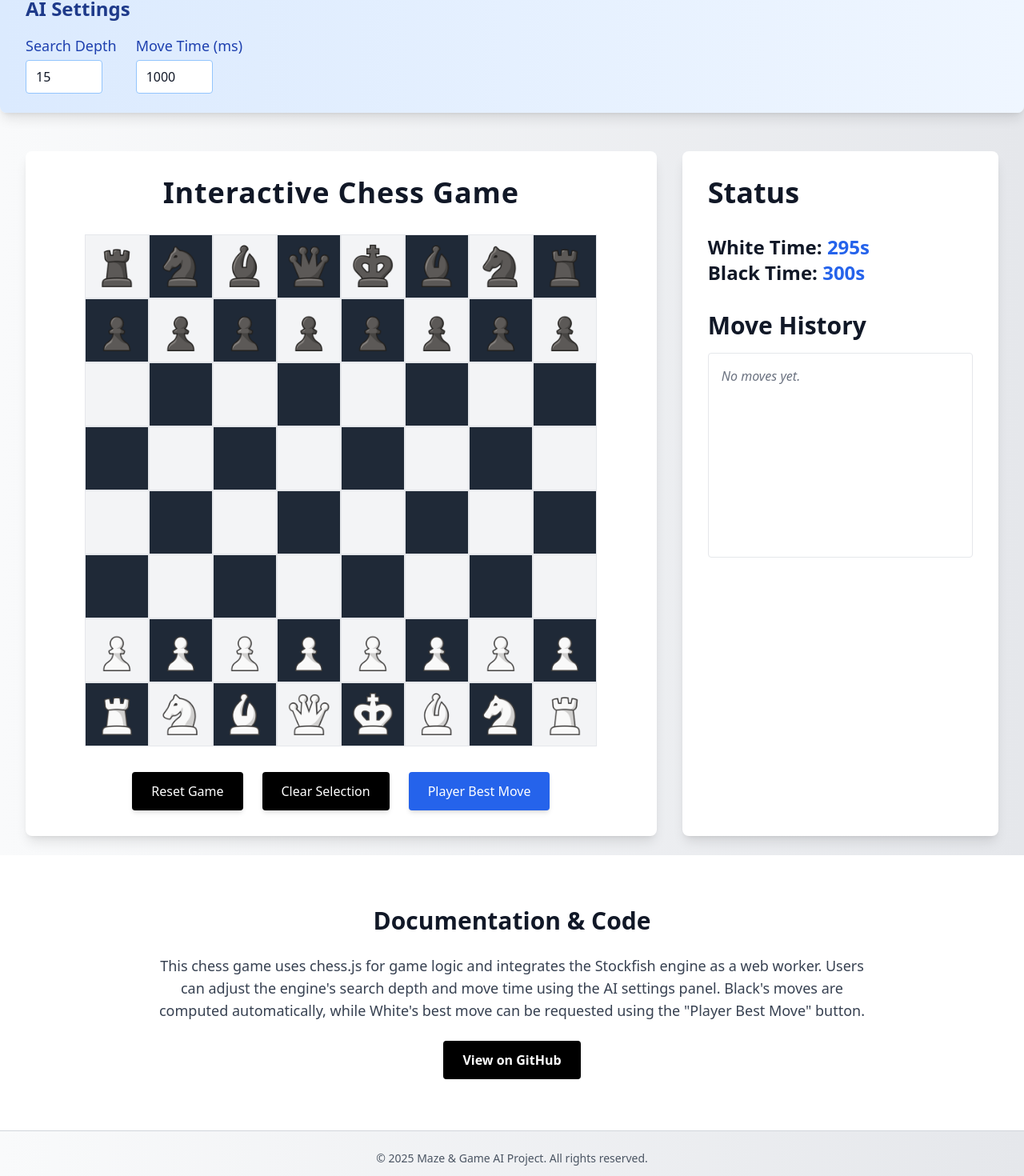
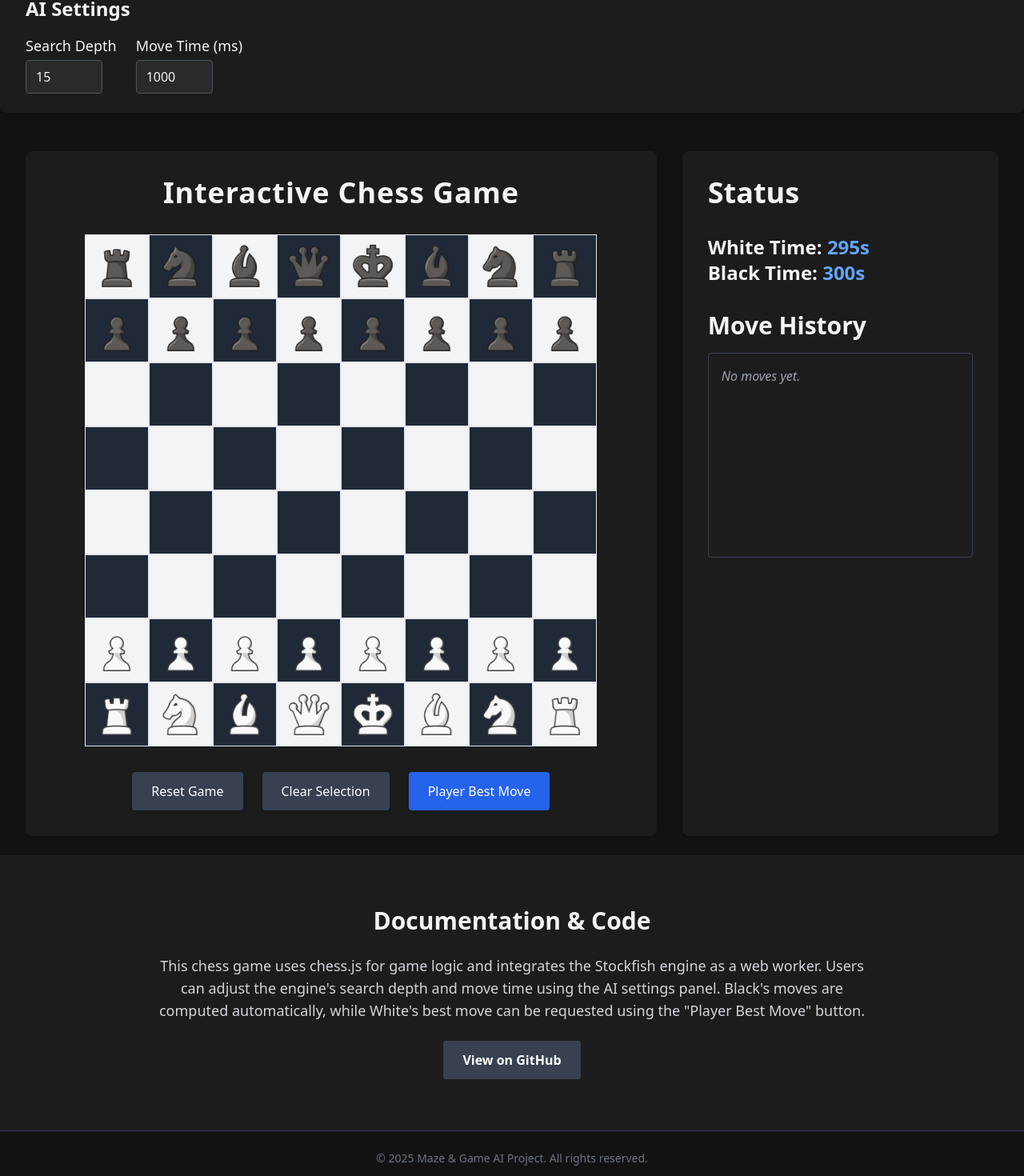
Before and after one commit to yanchikpiypiy/NnueLab-platfrom, a React (Create React App) app: page /chess in a window 1280 px wide. Shown: the part 117-1587 px from the top of the page at 80% size. Built offline with nearby package versions, Linux system fonts and the light colour scheme.

Commit message:
even more conditional checks :((((( ("should split this decision component tommorow")

```diff
--- a/src/App.css
+++ b/src/App.css
@@ -2,7 +2,11 @@
 @tailwind components;
 @tailwind utilities;
 
-
+html, body {
+  @apply bg-[#121212] text-gray-100; /* or text-white, as you prefer */
+  margin: 0;
+  padding: 0;
+}
 .maze-wrapper {
   display: flex;
   justify-content: center;
--- a/src/components/BenchMarks/Benchmark.jsx
+++ b/src/components/BenchMarks/Benchmark.jsx
@@ -121,7 +121,7 @@ const MazeBenchmarks = ({ mazeData, mazeGeneration }) => {
     for (let i = 0; i < runCount; i++) {
       const { mazeId } = benchmarks["DFS"][i];
       mazeRunCount[mazeId] = (mazeRunCount[mazeId] || 0) + 1;
-      labels.push(`Maze ${mazeId} - Run ${mazeRunCount[mazeId]}`);
+      labels.push(`Maze ${mazeId - 1} - Run ${mazeRunCount[mazeId]}`);
     }
 
     // Build runtime chart dataset.
--- a/src/components/ChessGameComps/Aisettings.jsx
+++ b/src/components/ChessGameComps/Aisettings.jsx
@@ -3,27 +3,27 @@ import React from 'react';
 
 const AiSettings = ({ aiDepth, aiMoveTime, setAIDepth, setAIMoveTime }) => {
   return (
-    <section className="container mx-auto px-8 py-6 bg-gradient-to-r from-blue-100 to-blue-50 rounded-lg shadow-lg mb-6">
-      <h3 className="text-2xl font-bold mb-4 text-blue-900">AI Settings</h3>
+    <section className="container mx-auto px-8 py-6 bg-[#1c1c1c] text-gray-100 rounded-lg shadow mb-6">
+      <h3 className="text-2xl font-bold mb-4">AI Settings</h3>
       <div className="flex flex-wrap gap-6">
         <div>
-          <label className="block text-lg font-medium mb-1 text-blue-800">Search Depth</label>
+          <label className="block text-lg font-medium mb-1">Search Depth</label>
           <input
             type="number"
             min="1"
             value={aiDepth}
             onChange={(e) => setAIDepth(parseInt(e.target.value, 10))}
-            className="w-24 border border-blue-300 rounded px-3 py-2 focus:outline-none focus:ring-2 focus:ring-blue-400"
+            className="w-24 bg-[#2a2a2a] border border-gray-600 rounded px-3 py-2 focus:outline-none focus:ring-2 focus:ring-blue-600 text-gray-100"
           />
         </div>
         <div>
-          <label className="block text-lg font-medium mb-1 text-blue-800">Move Time (ms)</label>
+          <label className="block text-lg font-medium mb-1">Move Time (ms)</label>
           <input
             type="number"
             min="100"
             value={aiMoveTime}
             onChange={(e) => setAIMoveTime(parseInt(e.target.value, 10))}
-            className="w-24 border border-blue-300 rounded px-3 py-2 focus:outline-none focus:ring-2 focus:ring-blue-400"
+            className="w-24 bg-[#2a2a2a] border border-gray-600 rounded px-3 py-2 focus:outline-none focus:ring-2 focus:ring-blue-600 text-gray-100"
           />
         </div>
       </div>
--- a/src/components/ChessGameComps/SideBar.jsx
+++ b/src/components/ChessGameComps/SideBar.jsx
@@ -3,24 +3,26 @@ import React from 'react';
 
 const Sidebar = React.forwardRef(({ whiteTime, blackTime, moveHistory }, ref) => {
   return (
-    <aside className="w-full md:w-1/3 bg-white rounded-lg shadow-lg p-8 flex flex-col">
+    <aside className="w-full md:w-1/3 bg-[#1c1c1c] text-gray-100 rounded-lg shadow p-8 flex flex-col">
       <h3 className="text-4xl font-bold mb-8">Status</h3>
       <div className="mb-8">
         <p className="text-2xl font-semibold">
-          White Time: <span className="text-blue-600">{whiteTime}s</span>
+          White Time: <span className="text-blue-400">{whiteTime}s</span>
         </p>
         <p className="text-2xl font-semibold">
-          Black Time: <span className="text-blue-600">{blackTime}s</span>
+          Black Time: <span className="text-blue-400">{blackTime}s</span>
         </p>
       </div>
+
       <h3 className="text-3xl font-bold mb-4">Move History</h3>
-      <div ref={ref} className="flex-1 overflow-y-auto border border-gray-200 rounded p-4 max-h-64">
+      <div ref={ref} className="flex-1 overflow-y-auto border border-gray-700 rounded p-4 max-h-64">
         {moveHistory.length === 0 ? (
-          <p className="text-gray-500 italic">No moves yet.</p>
+          <p className="text-gray-400 italic">No moves yet.</p>
         ) : (
           moveHistory.map((move, index) => (
-            <p key={index} className="text-lg">
-              {index % 2 === 0 ? `${Math.floor(index / 2) + 1}. ` : ''}{move}
+            <p key={index} className="text-lg text-gray-100">
+              {index % 2 === 0 ? `${Math.floor(index / 2) + 1}. ` : ''}
+              {move}
             </p>
           ))
         )}
--- a/src/components/ChessGamePage.jsx
+++ b/src/components/ChessGamePage.jsx
@@ -37,10 +37,10 @@ const ChessGamePageWithImages = () => {
   const [engineFen, setEngineFen] = useState(null);
   const activeColor = gameRef.current.turn();
 
-  // Ref for the move history container.
+  // Ref for the move history container
   const moveHistoryRef = useRef(null);
 
-  // Update timers.
+  // Update timers
   useEffect(() => {
     const timer = setInterval(() => {
       if (gameRef.current.isGameOver()) {
@@ -48,15 +48,15 @@ const ChessGamePageWithImages = () => {
         return;
       }
       if (activeColor === 'w') {
-        setWhiteTime(prev => (prev > 0 ? prev - 1 : 0));
+        setWhiteTime((prev) => (prev > 0 ? prev - 1 : 0));
       } else {
-        setBlackTime(prev => (prev > 0 ? prev - 1 : 0));
+        setBlackTime((prev) => (prev > 0 ? prev - 1 : 0));
       }
     }, 1000);
     return () => clearInterval(timer);
   }, [activeColor]);
 
-  // Scroll move history to the bottom when it updates.
+  // Scroll move history to the bottom when it updates
   useEffect(() => {
     if (moveHistoryRef.current) {
       moveHistoryRef.current.scrollTop = moveHistoryRef.current.scrollHeight;
@@ -72,7 +72,11 @@ const ChessGamePageWithImages = () => {
     const square = convertToSquare(row, col);
     if (selected) {
       if (legalMoves.includes(square)) {
-        const move = gameRef.current.move({ from: selected, to: square, promotion: 'q' });
+        const move = gameRef.current.move({
+          from: selected,
+          to: square,
+          promotion: 'q',
+        });
         if (move) {
           setBoard(gameRef.current.board());
           setMoveHistory(gameRef.current.history());
@@ -94,7 +98,7 @@ const ChessGamePageWithImages = () => {
       const moves = gameRef.current.moves({ square, verbose: true });
       if (moves.length > 0) {
         setSelected(square);
-        setLegalMoves(moves.map(m => m.to));
+        setLegalMoves(moves.map((m) => m.to));
       }
     }
   };
@@ -125,7 +129,11 @@ const ChessGamePageWithImages = () => {
   };
 
   useEffect(() => {
-    if (gameRef.current.turn() === 'b' && !gameRef.current.isGameOver() && engineFen === null) {
+    if (
+      gameRef.current.turn() === 'b' &&
+      !gameRef.current.isGameOver() &&
+      engineFen === null
+    ) {
       const timeout = setTimeout(() => {
         requestAIMove();
       }, 500);
@@ -156,17 +164,24 @@ const ChessGamePageWithImages = () => {
   };
 
   return (
-    <div className="min-h-screen bg-gradient-to-r from-gray-50 to-gray-200 text-gray-900 font-sans">
+    // Entire page in a dark theme
+    <div className="min-h-screen bg-[#121212] text-gray-100 font-sans">
       <Header />
+
       <AISettings
         aiDepth={aiDepth}
         aiMoveTime={aiMoveTime}
         setAIDepth={setAIDepth}
         setAIMoveTime={setAIMoveTime}
       />
+
       <main className="container mx-auto px-8 py-6 flex flex-col md:flex-row gap-8">
-        <section className="w-full md:w-2/3 bg-white rounded-lg shadow-lg p-8">
-          <h3 className="text-4xl font-extrabold text-center mb-8 tracking-wide">Interactive Chess Game</h3>
+        {/* Chess board + controls */}
+        <section className="w-full md:w-2/3 bg-[#1c1c1c] rounded-lg shadow p-8">
+          <h3 className="text-4xl font-extrabold text-center mb-8 tracking-wide text-gray-100">
+            Interactive Chess Game
+          </h3>
+
           <ChessBoard
             board={board}
             legalMoves={legalMoves}
@@ -175,15 +190,17 @@ const ChessGamePageWithImages = () => {
             pieceImages={pieceImages}
             convertToSquare={convertToSquare}
           />
+
           {message && (
             <div className="mt-6 text-center">
-              <p className="text-2xl text-red-600 font-semibold">{message}</p>
+              <p className="text-2xl text-red-500 font-semibold">{message}</p>
             </div>
           )}
+
           <div className="mt-8 flex justify-center gap-6">
             <button
               onClick={resetGame}
-              className="bg-black text-white px-6 py-3 rounded hover:bg-gray-800 transition shadow-md"
+              className="bg-gray-700 text-white px-6 py-3 rounded hover:bg-gray-600 transition shadow-md"
             >
               Reset Game
             </button>
@@ -193,50 +210,67 @@ const ChessGamePageWithImages = () => {
                 setLegalMoves([]);
                 setMessage('');
               }}
-              className="bg-black text-white px-6 py-3 rounded hover:bg-gray-800 transition shadow-md"
+              className="bg-gray-700 text-white px-6 py-3 rounded hover:bg-gray-600 transition shadow-md"
             >
               Clear Selection
             </button>
             <button
               onClick={requestPlayerAIMove}
               disabled={gameRef.current.turn() !== 'w'}
-              className="bg-blue-600 text-white px-6 py-3 rounded hover:bg-blue-700 transition shadow-md"
+              className="bg-blue-600 text-white px-6 py-3 rounded hover:bg-blue-700 transition shadow-md disabled:bg-blue-900"
             >
               Player Best Move
             </button>
           </div>
         </section>
-        <Sidebar whiteTime={whiteTime} blackTime={blackTime} moveHistory={moveHistory} ref={moveHistoryRef} />
+
+        {/* Sidebar with timers and move history */}
+        <Sidebar
+          whiteTime={whiteTime}
+          blackTime={blackTime}
+          moveHistory={moveHistory}
+          ref={moveHistoryRef}
+        />
       </main>
+
+      {/* Stockfish integration */}
       <StockfishEngine
         fen={engineFen}
         depth={aiDepth}
         movetime={aiMoveTime}
         onBestMove={handleAIMove}
       />
+
+      {/* Modal for game-end messages */}
       {(message === 'Checkmate!' || message === 'Stalemate!' || message === 'Check!') && (
         <Modal message={message} onDismiss={dismissModal} />
       )}
-      <section id="docs" className="py-16 px-8 bg-white">
+
+      {/* Documentation & Code */}
+      <section id="docs" className="py-16 px-8 bg-[#1c1c1c]">
         <div className="max-w-4xl mx-auto text-center">
-          <h2 className="text-3xl font-bold mb-6">Documentation & Code</h2>
-          <p className="text-lg text-gray-700 mb-6">
-            This chess game uses chess.js for game logic and integrates the Stockfish engine as a web worker.
-            Users can adjust the engine's search depth and move time using the AI settings panel.
-            Black's moves are computed automatically, while White's best move can be requested using the "Player Best Move" button.
+          <h2 className="text-3xl font-bold mb-6 text-gray-100">Documentation &amp; Code</h2>
+          <p className="text-lg text-gray-300 mb-6">
+            This chess game uses chess.js for game logic and integrates the Stockfish engine as a
+            web worker. Users can adjust the engine's search depth and move time using the AI settings
+            panel. Black's moves are computed automatically, while White's best move can be requested
+            using the "Player Best Move" button.
           </p>
           <a
             href="https://github.com/yourusername/chess-game-ai"
             target="_blank"
             rel="noopener noreferrer"
-            className="inline-block bg-black text-white font-bold py-3 px-6 rounded hover:bg-gray-800 transition duration-300"
+            className="inline-block bg-gray-700 text-white font-bold py-3 px-6 rounded hover:bg-gray-600 transition duration-300"
           >
             View on GitHub
           </a>
         </div>
       </section>
-      <footer className="container mx-auto px-8 py-6 border-t border-gray-300 text-center">
-        <p className="text-sm text-gray-600">&copy; 2025 Maze &amp; Game AI Project. All rights reserved.</p>
+
+      <footer className="container mx-auto px-8 py-6 border-t border-gray-700 text-center">
+        <p className="text-sm text-gray-500">
+          &copy; 2025 Maze &amp; Game AI Project. All rights reserved.
+        </p>
       </footer>
     </div>
   );
--- a/src/components/DecisionTreePage/DecisionTreePage.jsx
+++ b/src/components/DecisionTreePage/DecisionTreePage.jsx
@@ -364,6 +364,7 @@ const DecisionTreePage = () => {
       setSolutionBranch(null);
       setTraversalFens([]);
       setCurrentStep(0);
+      setArrowTraversalQueue(0)
     } catch (err) {
       alert("Invalid board setup! Please check the position.");
     }
@@ -378,6 +379,7 @@ const DecisionTreePage = () => {
   }, [problemFEN]);
   const handleSetUp = () => {
     setSetupMode(true)
+    setShowTree(false)
   }
   const playArrows = useCallback(() => {
     if (isPlaying) {
@@ -516,35 +518,40 @@ const DecisionTreePage = () => {
                 />
               </label>
             </div>
-            {setupMode && (
-              <div className="control-group">
-                <button className="button minimal-btn" onClick={setCurrentBoardAsProblem}>
-                  Set Board as Problem
-                </button>
-              </div>
-            )}
           </div>
 
           {/* Solver Controls */}
+
+          {!setupMode &&
                     <div className="control-section">
                     <h3>Solver</h3>
                     <div className="control-group">
-              <button className="button minimal-btn" onClick={solveProblem}>
+                      <button
+                        className="button minimal-btn"
+                        onClick={solveProblem} // Disable if no problem FEN is set
+                      >
                         Solve Problem
                       </button>
                     </div>
-          </div>
+                  </div>}
 
-          {bestCandidate && (
+
+
+          {(bestCandidate && !setupMode )&& (
             <div className="control-section">
               <h3>Candidate & Traversal</h3>
               <div className="control-group">
                 <p className="info">
                   <strong>Best Candidate:</strong> {bestCandidate.branch.join(", ")}
                 </p>
-                <button className="button minimal-btn" onClick={showFullTraversal}>
+                <button
+                  className="button minimal-btn"
+                  onClick={showFullTraversal}
+                  disabled={!bestCandidate} // Disable if no solution is found
+                >
                   {traversalFens.length > 0 ? "Stop Full Traversal" : "Show Full Traversal"}
                 </button>
+
               </div>
               {traversalFens.length > 0 && (
                 <>
@@ -567,7 +574,7 @@ const DecisionTreePage = () => {
           )}
 
           {/* Arrow Navigation Controls */}
-          {arrowTraversalQueue.length > 0 && (
+          {(arrowTraversalQueue.length > 0 && !setupMode) && (
             <div className="control-section">
               <h3>Arrow Navigation</h3>
               <div className="control-group">
@@ -596,7 +603,7 @@ const DecisionTreePage = () => {
         </div>
 
         {/* Tree Controls */}
-        {candidateTree && (
+        {(candidateTree && !setupMode) && (
           <div className="tree-controls">
             <div className="control-section">
               <h3>Search Tree</h3>
@@ -621,17 +628,18 @@ const DecisionTreePage = () => {
       </div>
 
       {/* Tree Visualization */}
-      {showTree && candidateTree ? (
+      {!showTree ? (
         <div className="tree-section visible">
-          <ReactFlowTree treeData={treeData} />
-        </div>
-      ) : (
-        <div className="tree-section">
           <p style={{ textAlign: 'center', color: '#777' }}>
             Solve a problem to generate tree logic.
           </p>
         </div>
+      ) : (
+        <div className="tree-section visible">
+          <ReactFlowTree treeData={treeData} />
+        </div>
       )}
+
     </>
   );
 };
--- a/src/components/DecisionTreePage/MateIn2Solver.css
+++ b/src/components/DecisionTreePage/MateIn2Solver.css
@@ -200,8 +200,7 @@
 
 /* Tree Section */
 .tree-section {
-  margin: 20px auto;
-  max-width: 800px;
+  max-width: 900%;
   opacity: 0;
   transform: translateY(20px);
   transition: opacity 0.5s ease, transform 0.5s ease;
--- a/src/components/DecisionTreePage/ReactFlowTree.jsx
+++ b/src/components/DecisionTreePage/ReactFlowTree.jsx
@@ -10,21 +10,20 @@ import dagre from "dagre";
 import debounce from "lodash/debounce";
 import { solverTreeToFlow } from "./ReactFlowSetup/solverTreeToFlow";
 import CustomNode from "./ReactFlowSetup/CustomNode";
-import CustomMiniMap from "./ReactFlowSetup/CustomMiniMap";
 
 const nodeTypes = { customNode: CustomNode };
 
-const nodeWidth = 180;  // ⬅ Smaller nodes
+const nodeWidth = 90;  // ⬅ Smaller nodes
 const nodeHeight = 100; // ⬅ Smaller nodes
 
-/** 🏗️ Optimized Layout (Prevent Overlapping) */
+
 const getLayoutedElements = (nodes, edges, direction = "TB") => {
   const dagreGraph = new dagre.graphlib.Graph();
   dagreGraph.setDefaultEdgeLabel(() => ({}));
 
   dagreGraph.setGraph({
     rankdir: direction,
-    nodesep: 40, // ⬅ Increased horizontal spacing (was 15)
+    nodesep: 200, // ⬅ Increased horizontal spacing (was 15)
     ranksep: 300, // ⬅ Increased vertical spacing (was 25)
   });
 
@@ -95,23 +94,7 @@ export default function ReactFlowTree({ treeData, onNodeClick = () => {} }) {
 function ReactFlowInner({ nodes, edges, setLocalSolverTree, onNodeClick }) {
   const reactFlowInstance = useReactFlow();
 
-  const expandFullTree = useCallback(() => {
-    setLocalSolverTree((prevTree) => {
-      const newTree = JSON.parse(JSON.stringify(prevTree));
-      const revealAllNodes = (node) => {
-        node.visible = true;
-        if (node.children && node.children.length > 0) {
-          node.children.forEach(revealAllNodes);
-        }
-      };
-      revealAllNodes(newTree);
-      return newTree;
-    });
 
-    setTimeout(() => {
-      reactFlowInstance.fitView({ zoom: 0.5, duration: 700 });
-    }, 700);
-  }, [reactFlowInstance, setLocalSolverTree]);
 
   const centerOnRoot = useCallback(() => {
     if (nodes.length === 0) return;
@@ -120,27 +103,10 @@ function ReactFlowInner({ nodes, edges, setLocalSolverTree, onNodeClick }) {
 
     const { x, y } = rootNode.position;
     reactFlowInstance.setCenter(x, y, { zoom: 1.5, duration: 700 });
-  }, [reactFlowInstance, nodes]);
+  }, [reactFlowInstance, nodes,setLocalSolverTree]);
 
   return (
     <div style={{ width: "100%", height: "800px", position: "relative" }}>
-      <button
-        onClick={expandFullTree}
-        style={{
-          position: "absolute",
-          zIndex: 10,
-          top: 10,
-          left: 10,
-          padding: "10px",
-          background: "#007bff",
-          color: "white",
-          border: "none",
-          borderRadius: "5px",
-          cursor: "pointer",
-        }}
-      >
-        Expand Full Tree & Zoom Out
-      </button>
 
       <button
         onClick={centerOnRoot}
@@ -160,19 +126,21 @@ function ReactFlowInner({ nodes, edges, setLocalSolverTree, onNodeClick }) {
         Center on Root
       </button>
 
+      <div className="w-full h-screen bg-white">
         <ReactFlow
           nodes={nodes}
           edges={edges}
-        onNodeClick={(event, node) => onNodeClick(node)}
           nodeTypes={nodeTypes}
           fitView
           minZoom={0.01}
           maxZoom={2}
+          proOptions={{ hideAttribution: true }}
         >
-        <CustomMiniMap nodes={nodes} width={200} height={150} />
+
           <Controls />
-        <Background color="#aaa" gap={16} />
         </ReactFlow>
+      </div>
+
     </div>
   );
 }
```
Lines whose indentation alone changed are shown as unchanged.
